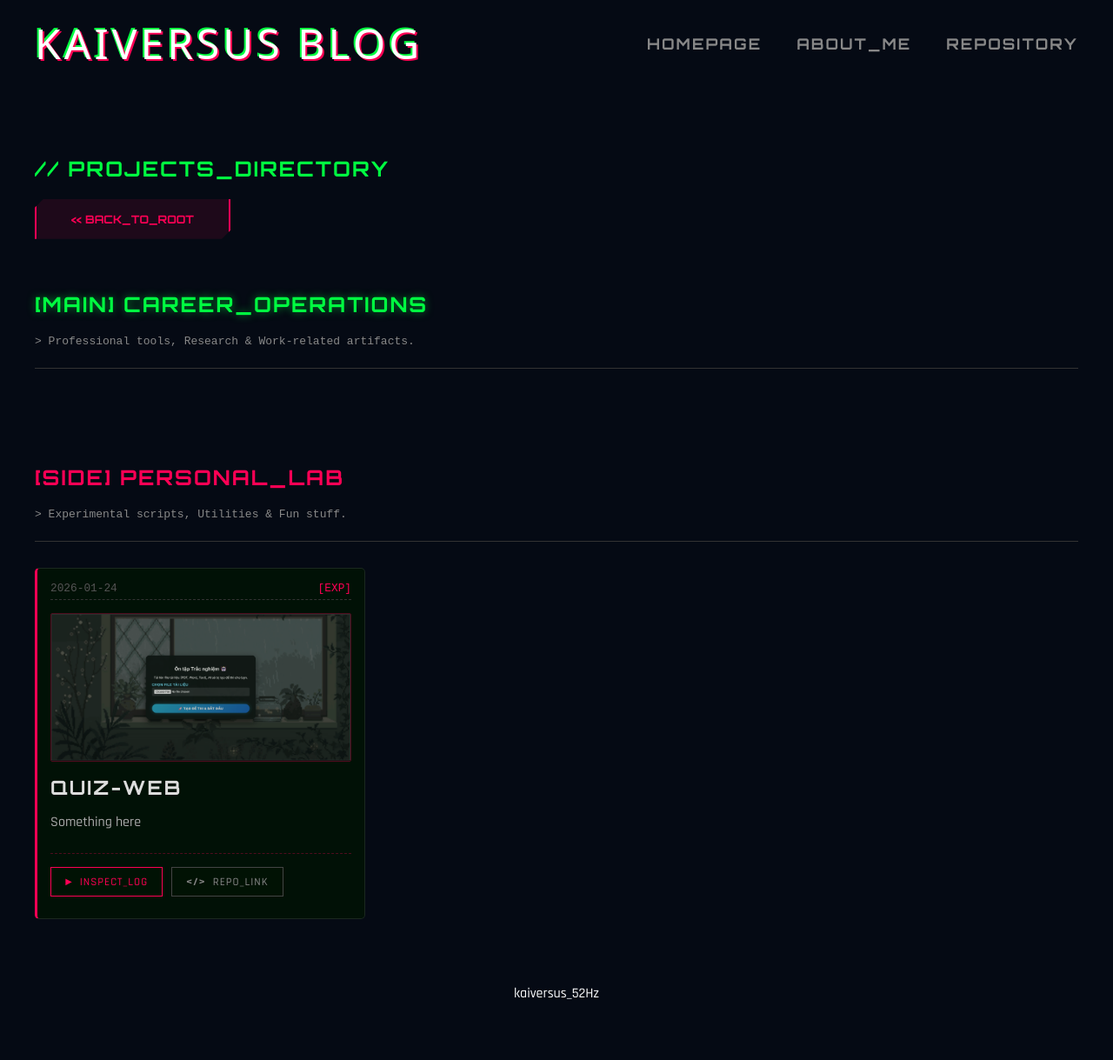
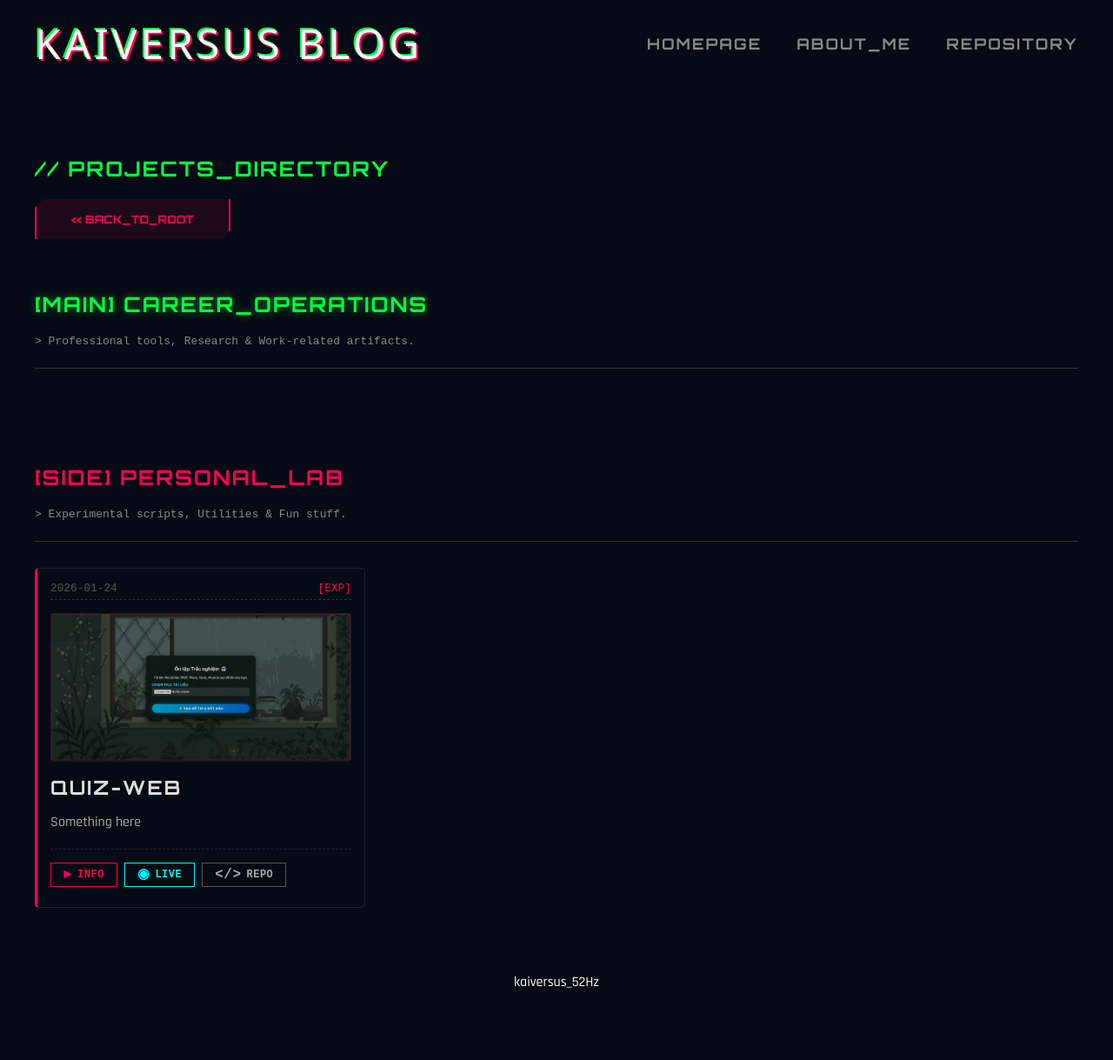
Before and after one commit to kaiversus/kaiversus.github.io, a Jekyll site: the page built from pages/projects.md, in a window 1280 px wide. Shown: the whole page at 87% size. Built offline with Jekyll 4.4.1, drawn with Linux system fonts in a browser that asks for light colours; some web fonts are replaced; some of the changed lines change nothing that is shown.

Commit message:
Update projects.md

```diff
--- a/pages/projects.md
+++ b/pages/projects.md
@@ -5,65 +5,66 @@ permalink: /projects/
 ---
 
 <style>
-    /* Style chung cho nút kiểu Cyberpunk */
+    /* --- 1. SỬA LẠI THẺ CARD CHO SÁNG VÀ SẠCH HƠN --- */
+    .log-card {
+        background: rgba(5, 12, 20, 0.85); /* Nền tối hơn chút để nổi bật viền */
+        transition: all 0.3s ease;
+        border: 1px solid rgba(255, 255, 255, 0.1); /* Viền mặc định mờ */
+    }
+
+    /* Hiệu ứng Glow cho Career (Xanh lá sáng) */
+    .card-career:hover {
+        border-color: #00ff41;
+        /* Glow sáng, lan tỏa rộng nhưng độ trong suốt thấp để không bị chói */
+        box-shadow: 0 0 20px rgba(0, 255, 65, 0.25), inset 0 0 10px rgba(0, 255, 65, 0.1);
+        transform: translateY(-5px);
+    }
+
+    /* Hiệu ứng Glow cho Personal (Hồng neon sáng) */
+    .card-personal:hover {
+        border-color: #ff0055;
+        box-shadow: 0 0 20px rgba(255, 0, 85, 0.3), inset 0 0 10px rgba(255, 0, 85, 0.1);
+        transform: translateY(-5px);
+    }
+
+    /* --- 2. STYLE NÚT BẤM (CẬP NHẬT MỚI) --- */
     .btn-terminal {
         display: inline-flex;
         align-items: center;
-        padding: 8px 16px;
-        font-family: var(--font-mono);
-        font-size: 0.8rem;
+        padding: 6px 14px; /* Nhỏ gọn lại xíu */
+        font-family: 'Courier New', monospace; /* Font code chuẩn */
+        font-size: 0.75rem;
+        font-weight: bold;
         text-transform: uppercase;
         text-decoration: none;
         border: 1px solid;
-        transition: all 0.3s ease;
-        background: rgba(0, 20, 0, 0.3); /* Nền tối nhẹ */
-        letter-spacing: 1px;
-        margin-right: 10px;
-        margin-bottom: 10px;
+        transition: all 0.2s;
+        background: transparent;
+        margin-right: 8px;
+        margin-bottom: 8px;
+        letter-spacing: 0.5px;
     }
 
-    /* Icon text bên trong nút */
-    .btn-icon {
-        margin-right: 8px;
-        font-weight: bold;
-    }
+    .btn-icon { margin-right: 6px; font-size: 1rem; line-height: 0; }
 
-    /* --- BIẾN THỂ MÀU SẮC --- */
+    /* Nút Đọc (Màu theo section) */
+    .btn-primary { color: #00ff41; border-color: #00ff41; }
+    .btn-primary:hover { background: #00ff41; color: #000; box-shadow: 0 0 10px #00ff41; }
 
-    /* 1. Primary (Dùng cho Career - Xanh lá) */
-    .btn-primary {
-        color: var(--primary);
-        border-color: var(--primary);
-    }
-    .btn-primary:hover {
-        background: rgba(0, 255, 65, 0.15);
-        box-shadow: 0 0 10px rgba(0, 255, 65, 0.5);
-        text-shadow: 0 0 5px var(--primary);
+    .btn-accent { color: #ff0055; border-color: #ff0055; }
+    .btn-accent:hover { background: #ff0055; color: #fff; box-shadow: 0 0 10px #ff0055; }
+
+    /* Nút Github (Màu xám sáng) */
+    .btn-neutral { color: #aaa; border-color: #555; }
+    .btn-neutral:hover { border-color: #fff; color: #fff; background: rgba(255,255,255,0.1); }
+
+    /* Nút Demo Web (Màu Xanh Lơ - Cyan) */
+    .btn-live { color: #00f3ff; border-color: #00f3ff; }
+    .btn-live:hover {
+        background: rgba(0, 243, 255, 0.15);
         color: #fff;
-    }
-
-    /* 2. Accent (Dùng cho Personal - Đỏ/Hồng) */
-    .btn-accent {
-        color: var(--accent);
-        border-color: var(--accent);
-    }
-    .btn-accent:hover {
-        background: rgba(255, 0, 85, 0.15);
-        box-shadow: 0 0 10px rgba(255, 0, 85, 0.5);
-        text-shadow: 0 0 5px var(--accent);
-        color: #fff;
-    }
-
-    /* 3. Neutral (Dùng cho Github - Xám) */
-    .btn-neutral {
-        color: #888;
-        border-color: #444;
-    }
-    .btn-neutral:hover {
-        border-color: #fff;
-        color: #fff;
-        background: rgba(255, 255, 255, 0.1);
-        box-shadow: 0 0 5px rgba(255, 255, 255, 0.3);
+        text-shadow: 0 0 5px #00f3ff;
+        box-shadow: 0 0 10px rgba(0, 243, 255, 0.4);
     }
 
 </style>
@@ -83,29 +84,36 @@ permalink: /projects/
     <div class="card-grid">
         {% assign career_projects = site.projects | where: "category", "career" %}
         {% for post in career_projects reversed %}
-        <article class="log-card" style="border-left: 3px solid var(--primary);">
+        <article class="log-card card-career" style="border-left: 3px solid var(--primary);">
             <div class="log-header">
                 <span>{{ post.date | date: "%Y-%m-%d" }}</span>
                 <span style="color: var(--primary);">[PRO]</span>
             </div>
 
             {% if post.image %}
-            <div style="margin-bottom: 15px; border: 1px solid rgba(0, 255, 65, 0.3); border-radius: 2px; overflow: hidden;">
-                <img src="{{ post.image | relative_url }}" alt="{{ post.title }}" style="width: 100%; display: block; opacity: 0.85; filter: grayscale(30%); transition: all 0.3s;">
+            <div style="margin-bottom: 15px; border: 1px solid rgba(0, 255, 65, 0.2); border-radius: 2px; overflow: hidden;">
+                <img src="{{ post.image | relative_url }}" alt="{{ post.title }}" style="width: 100%; display: block; opacity: 0.9; transition: 0.3s;">
             </div>
             {% endif %}
 
             <h3 class="log-title">{{ post.title }}</h3>
             <p class="log-desc">{{ post.description }}</p>
 
-            <div style="margin-top: 25px; padding-top: 15px; border-top: 1px dashed rgba(0, 255, 65, 0.3); display: flex; flex-wrap: wrap;">
+            <div style="margin-top: 20px; padding-top: 15px; border-top: 1px dashed rgba(255,255,255,0.1); display: flex; flex-wrap: wrap;">
+
                 <a href="{{ post.url }}" class="btn-terminal btn-primary">
-                    <span class="btn-icon">►</span> ACCESS_DATA
+                    <span class="btn-icon">►</span> LOGS
                 </a>
+
+                {% if post.demo_link %}
+                <a href="{{ post.demo_link }}" target="_blank" class="btn-terminal btn-live">
+                    <span class="btn-icon">◉</span> DEMO
+                </a>
+                {% endif %}
 
                 {% if post.github_link %}
                 <a href="{{ post.github_link }}" target="_blank" class="btn-terminal btn-neutral">
-                    <span class="btn-icon">&lt;/&gt;</span> SOURCE_CODE
+                    <span class="btn-icon">&lt;/&gt;</span> SRC
                 </a>
                 {% endif %}
             </div>
@@ -123,29 +131,36 @@ permalink: /projects/
     <div class="card-grid">
         {% assign personal_projects = site.projects | where: "category", "personal" %}
         {% for post in personal_projects reversed %}
-        <article class="log-card" style="border-left: 3px solid var(--accent);">
+        <article class="log-card card-personal" style="border-left: 3px solid var(--accent);">
             <div class="log-header">
                 <span>{{ post.date | date: "%Y-%m-%d" }}</span>
                 <span style="color: var(--accent);">[EXP]</span>
             </div>
 
             {% if post.image %}
-            <div style="margin-bottom: 15px; border: 1px solid rgba(255, 0, 85, 0.3); border-radius: 2px; overflow: hidden;">
-                <img src="{{ post.image | relative_url }}" alt="{{ post.title }}" style="width: 100%; display: block; opacity: 0.85; filter: grayscale(30%); transition: all 0.3s;">
+            <div style="margin-bottom: 15px; border: 1px solid rgba(255, 0, 85, 0.2); border-radius: 2px; overflow: hidden;">
+                <img src="{{ post.image | relative_url }}" alt="{{ post.title }}" style="width: 100%; display: block; opacity: 0.9; transition: 0.3s;">
             </div>
             {% endif %}
 
             <h3 class="log-title" style="color: #ddd;">{{ post.title }}</h3>
             <p class="log-desc">{{ post.description }}</p>
 
-             <div style="margin-top: 25px; padding-top: 15px; border-top: 1px dashed rgba(255, 0, 85, 0.3); display: flex; flex-wrap: wrap;">
+            <div style="margin-top: 20px; padding-top: 15px; border-top: 1px dashed rgba(255,255,255,0.1); display: flex; flex-wrap: wrap;">
+
                 <a href="{{ post.url }}" class="btn-terminal btn-accent">
-                    <span class="btn-icon">►</span> INSPECT_LOG
+                    <span class="btn-icon">►</span> INFO
                 </a>
+
+                {% if post.demo_link %}
+                <a href="{{ post.demo_link }}" target="_blank" class="btn-terminal btn-live">
+                    <span class="btn-icon">◉</span> LIVE
+                </a>
+                {% endif %}
 
                 {% if post.github_link %}
                 <a href="{{ post.github_link }}" target="_blank" class="btn-terminal btn-neutral">
-                    <span class="btn-icon">&lt;/&gt;</span> REPO_LINK
+                    <span class="btn-icon">&lt;/&gt;</span> REPO
                 </a>
                 {% endif %}
             </div>
```
